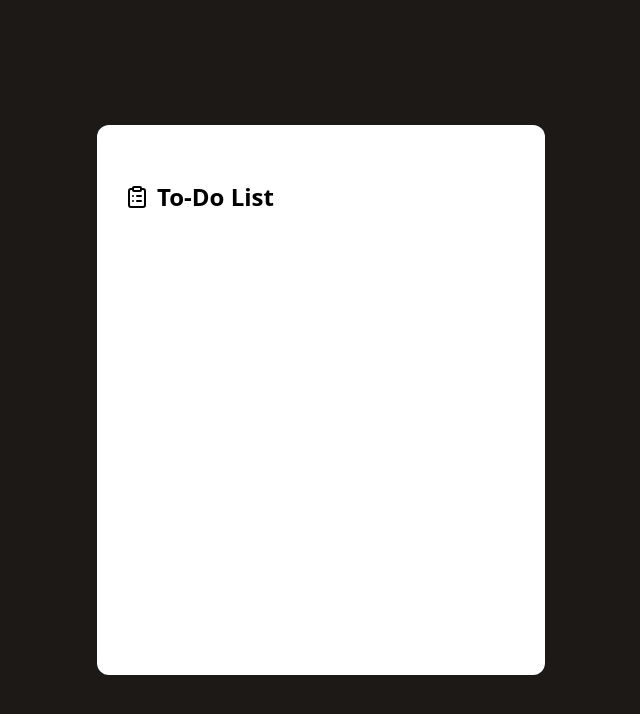
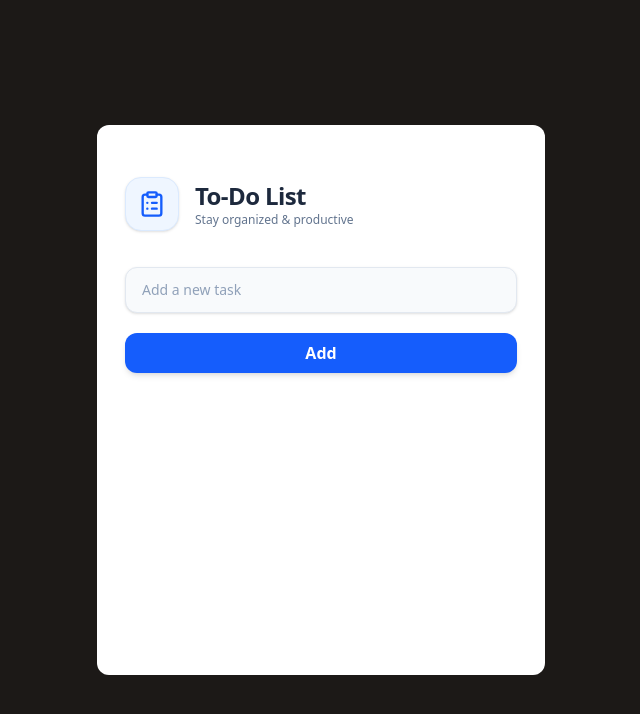
Before and after one commit to gitterence/to-do-list, a React (Vite) app: page / in a window 1280 px wide. Shown: the top 714 px of the page, without its empty margins (319-959 px from the left). Built offline with nearby package versions, Linux system fonts and the light colour scheme.

Commit message:
feat: implement todo item and add, delete, toggle functions

```diff
--- a/src/components/Todo.jsx
+++ b/src/components/Todo.jsx
@@ -1,18 +1,88 @@
+import { useState, useRef } from "react";
 import { LuClipboardList } from "react-icons/lu";
+import TodoItem from "./TodoItem";
 
 
 const Todo = () => {
+
+    const [todoList, setTodoList] = useState([]);
+
+    const inputRef = useRef(null);
+
+    const addTodo = () => {
+        const inputText = inputRef.current.value.trim();
+
+        if (inputText === "") {
+            return null;
+        }
+
+        const newTodo = {
+            id: Date.now(),
+            text: inputText,
+            isCompleted: false
+        }
+
+        setTodoList((prevTodos) => [...prevTodos, newTodo]);
+
+        inputRef.current.value = "";
+    }
+
+    const removeTodo = (id) => {
+        setTodoList((prevTodos) => {
+            return prevTodos.filter((item) => item.id !== id)
+        })
+    }
+
+    const toggleTodoStatus = (id) => {
+        setTodoList((prevTodos) => {
+            return prevTodos.map((item) => {
+                if (item.id === id) {
+                    return { ...item, isCompleted: !item.isCompleted }
+                }
+                return item;
+            })
+        })
+    }
+
     return (
         <div class='bg-white place-self-center w-11/12 max-w-md flex flex-col p-7 min-h-[550px] rounded-xl'>
-            <div class='flex items-center mt-7 gap-2'>
-                <h1 class='text-2xl font-semibold'>
-                    <LuClipboardList />
-                </h1>
-                <h1 class='text-2xl font-semibold'>
-                    To-Do List
-                </h1>
+            <div class="flex items-center gap-4 mt-6 mb-2">
+                <div class="p-3 bg-blue-50 rounded-2xl border border-blue-100 shadow-sm">
+                    <LuClipboardList size={28} class="text-blue-600" />
+                </div>
+                <div>
+                    <h1 class="text-2xl font-bold text-slate-800 tracking-tight">To-Do List</h1>
+                    <p class="text-slate-500 text-xs font-medium">Stay organized & productive</p>
+                </div>
             </div>
 
+            <div class='mt-7'>
+                <div>
+                    <input
+                        type="text"
+                        ref={inputRef}
+                        class="bg-slate-50 border border-slate-200 text-slate-900 text-sm rounded-xl focus:ring-2 focus:ring-blue-500 focus:border-transparent focus:bg-white block w-full px-4 py-3 shadow-sm placeholder-slate-400 transition-all duration-200 ease-in-out outline-none"
+                        placeholder="Add a new task"
+                        required
+                    />
+                </div>
+
+                <div class="flex justify-center mt-5">
+                    <button
+                        type="submit"
+                        onClick={addTodo}
+                        class="w-full px-4 py-2 bg-blue-600 text-white font-semibold rounded-xl shadow-md hover:bg-blue-700 hover:shadow-lg focus:outline-none active:scale-95 active:shadow-sm cursor-pointer transition-all duration-200"
+                    >
+                        Add
+                    </button>
+                </div>
+            </div>
+
+            <div class='mt-5'>
+                {todoList.map((item, indx) => {
+                    return <TodoItem key={indx} id={item.id} taskName={item.text} isCompleted={item.isCompleted} removeTodo={removeTodo} toggleTodoStatus={toggleTodoStatus} />
+                })}
+            </div>
 
         </div>
     );
--- /dev/null
+++ b/src/components/TodoItem.jsx
@@ -0,0 +1,34 @@
+import { FaRegCircle, FaRegCheckCircle } from "react-icons/fa";
+import { RiDeleteBin2Line } from "react-icons/ri";
+
+
+const TodoItem = ({ id, taskName, isCompleted, removeTodo, toggleTodoStatus }) => {
+    return (
+        <div class='flex items-center my-3 gap-2'>
+            <div class='flex flex-1 items-center cursor-pointer' onClick={() => toggleTodoStatus(id)}>
+                {isCompleted ? (
+                    <div class='w-7'>
+                        <FaRegCheckCircle size={21} />
+                    </div>
+
+                ) : (
+                    <div class='w-7'>
+                        <FaRegCircle size={21} />
+                    </div>
+
+                )}
+
+                <p class={`ml-4 text-lg text-slate-600
+                    ${isCompleted ? "line-through" : ""}`}>
+                    {taskName}
+                </p>
+            </div>
+
+            <div class='w-3.5 cursor-pointer'>
+                <RiDeleteBin2Line size={21} onClick={() => removeTodo(id)} />
+            </div>
+        </div>
+    );
+};
+
+export default TodoItem;
```
